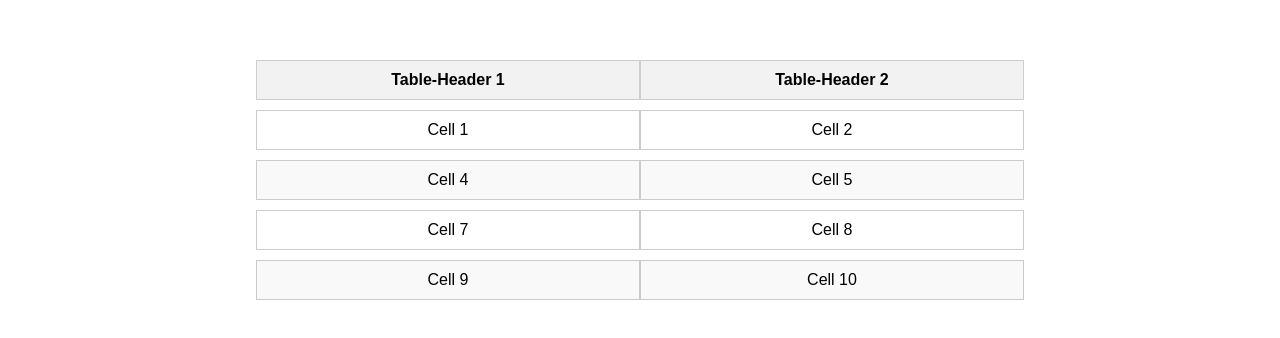
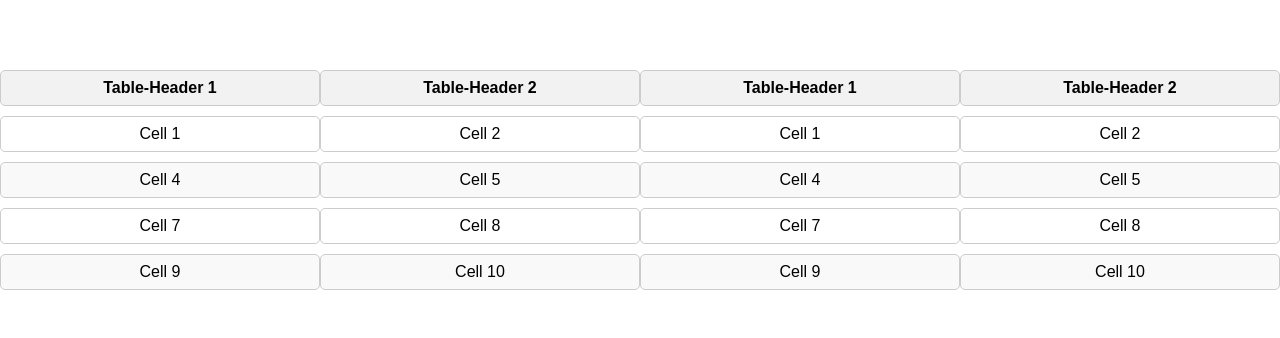
Before and after one commit to acciojob/css-tables-Ravisharma-1999, a website: page main.html in a window 1280 px wide. Shown: the part 220-558 px from the top of the page. Drawn offline with Linux system fonts and the light colour scheme.

Commit message:
created a submission

```diff
--- a/main.html
+++ b/main.html
@@ -1,4 +1,39 @@
 <!DOCTYPE html>
+<html lang="en">
+<head>
+    <meta charset="UTF-8">
+    <meta name="viewport" content="width=device-width, initial-scale=1.0">
+    <title>Styled Table</title>
+    <link rel="stylesheet" href="styles.css">
+</head>
+<body>
+    <table>
+        <thead>
+            <tr>
+                <th>Table-Header 1</th>
+                <th>Table-Header 2</th>
+            </tr>
+        </thead>
+        <tbody>
+            <tr>
+                <td>Cell 1</td>
+                <td>Cell 2</td>
+            </tr>
+            <tr>
+                <td>Cell 4</td>
+                <td>Cell 5</td>
+            </tr>
+            <tr>
+                <td>Cell 7</td>
+                <td>Cell 8</td>
+            </tr>
+            <tr>
+                <td>Cell 9</td>
+                <td>Cell 10</td>
+            </tr>
+        </tbody>
+    </table>
+</body><!DOCTYPE html>
 <html lang="en">
 <head>
     <meta charset="UTF-8">
@@ -35,3 +70,5 @@
     </table>
 </body>
 </html>
+
+</html>
--- a/styles.css
+++ b/styles.css
@@ -14,9 +14,10 @@ table {
 }
 
 th, td {
-    padding: 10px 20px;
+    padding: 8px 16px;
     text-align: center;
     border: 1px solid #ccc;
+    border-radius: 5px;
 }
 
 th {
@@ -28,6 +29,10 @@ td {
     background-color: #fff;
 }
 
+tbody tr:nth-child(odd) td {
+    background-color: #fff;
+}
+
 tbody tr:nth-child(even) td {
     background-color: #f9f9f9;
 }
```
